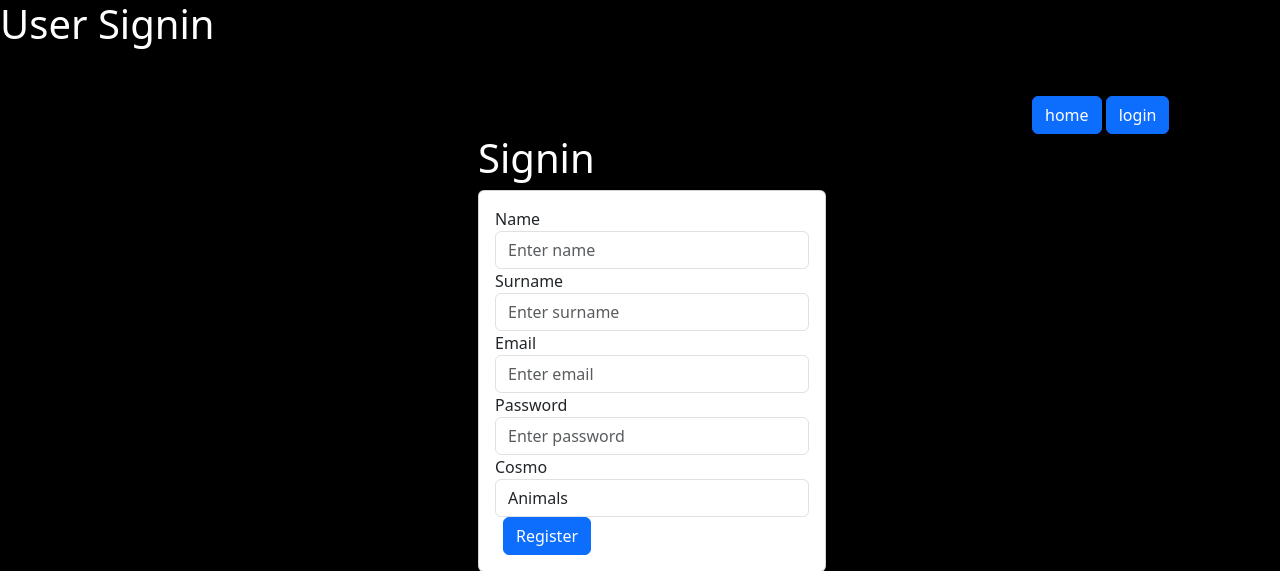
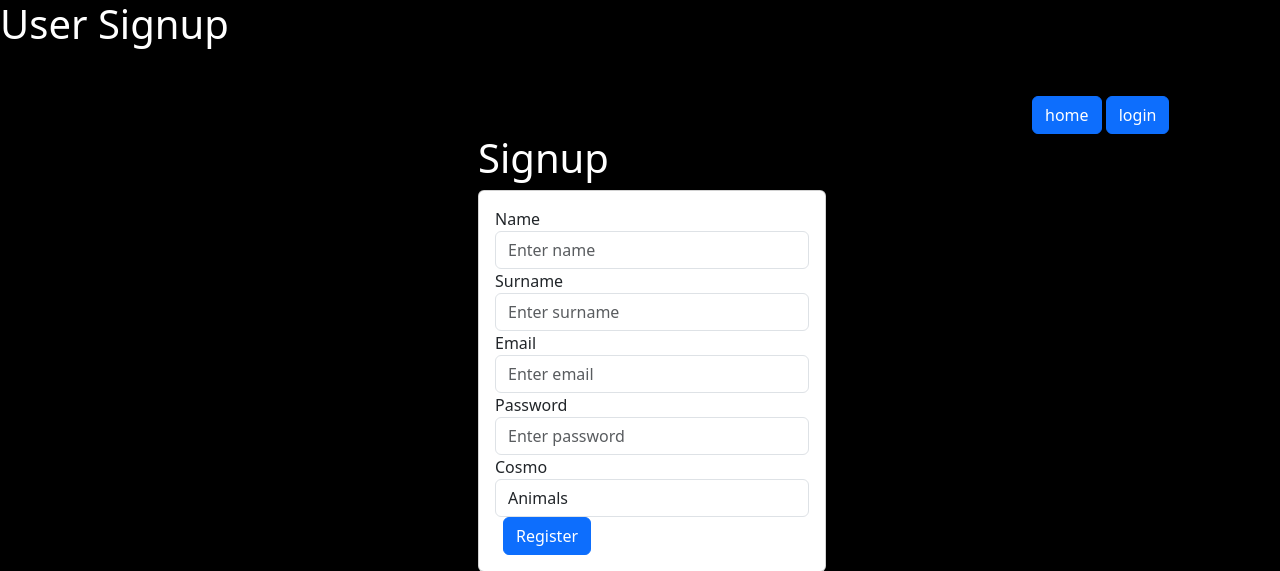
Before and after one commit to JungleKiosk/DockerFlask_MyApp, a Flask app: page /signup in a window 1280 px wide. Shown: the top 571 px of the page. Run offline with Flask 3, Linux system fonts and the light colour scheme; some libraries are stand-ins or nearby versions.

```diff
--- a/back_end/templates/home/user/signup.html
+++ b/back_end/templates/home/user/signup.html
@@ -1,12 +1,9 @@
-
 {% extends "base.html" %}
-
 {% block title %}
-User Signin
+User Signup
 {% endblock %}
-
 {% block content %}
-<h1>User Signin</h1>
+<h1>User Signup</h1>
 <div class="container mt-5">
     <div class="row justify-content-end">
         <div class="col-2">
@@ -15,7 +12,7 @@ User Signin
         </div>
         <div class="row justify-content-center">
             <div class="col-12 col-lg-4">
-                <h1>Signin</h1>
+                <h1>Signup</h1>
                 <div class="card text-left text-dark">
                     <div class="card-body text-dark">
                         <form action="/signup" method="POST">
@@ -56,7 +53,6 @@ User Signin
                             <button type="submit"
                                 class="btn btn-primary mx-2">Register</button>
                         </form>
-
                     </div>
                 </div>
                 {% for message in get_flashed_messages() %}
@@ -66,11 +62,10 @@ User Signin
                         role="alert">
                         {{ message }}
                     </div>
-
                 </div>
                 {% endfor %}
             </div>
         </div>
     </div>
-
-    {% endblock %}
+</div>
+{% endblock %}
```
Also changed, not shown: back_end/assets/img/readme/7_signup_pgAdmin.png (added), back_end/assets/img/readme/home.png (added), back_end/assets/img/readme/log.png (added), back_end/assets/img/readme/register.png (added), back_end/assets/img/readme/sign.png (added), readme.md.
